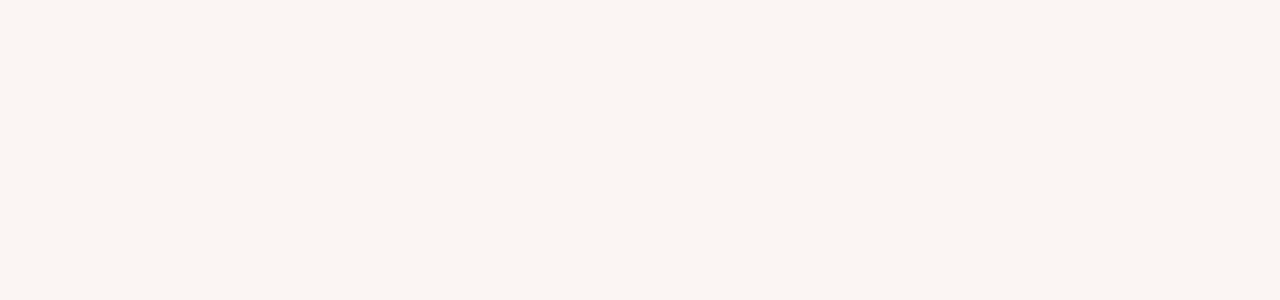
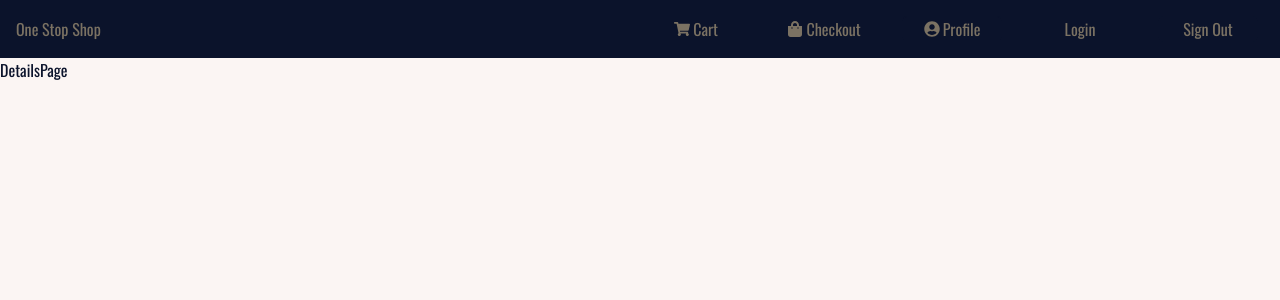
Before and after one commit to Aim4dabush/one-stop-shop, a React (Create React App) app: page /products/1 in a window 1280 px wide. Before the commit this address had no page. Shown: the top 300 px of the page. Built offline with nearby package versions, Linux system fonts and the light colour scheme.

Commit message:
added and connected details page

```diff
--- /dev/null
+++ b/src/pages/DetailsPage.js
@@ -0,0 +1,5 @@
+const DetailsPage = () => {
+  return <section>DetailsPage</section>;
+};
+
+export default DetailsPage;
--- a/src/routes/Paths.js
+++ b/src/routes/Paths.js
@@ -4,6 +4,7 @@ import { Routes, Route } from "react-router-dom";
 import App from "../App";
 import CartPage from "../pages/CartPage";
 import CheckoutPage from "../pages/CheckoutPage";
+import DetailsPage from "../pages/DetailsPage";
 import LoginPage from "../pages/LoginPage";
 import ProductsPage from "../pages/ProductsPage";
 import ProfilePage from "../pages/ProfilePage";
@@ -14,6 +15,7 @@ const Paths = () => {
     <Routes>
       <Route element={<App />} path="/">
         <Route index element={<ProductsPage />} />
+        <Route element={<DetailsPage />} path="products/:id" />
         <Route element={<CartPage />} path="cart" />
         <Route element={<CheckoutPage />} path="checkout" />
         <Route element={<LoginPage />} path="login" />
```
